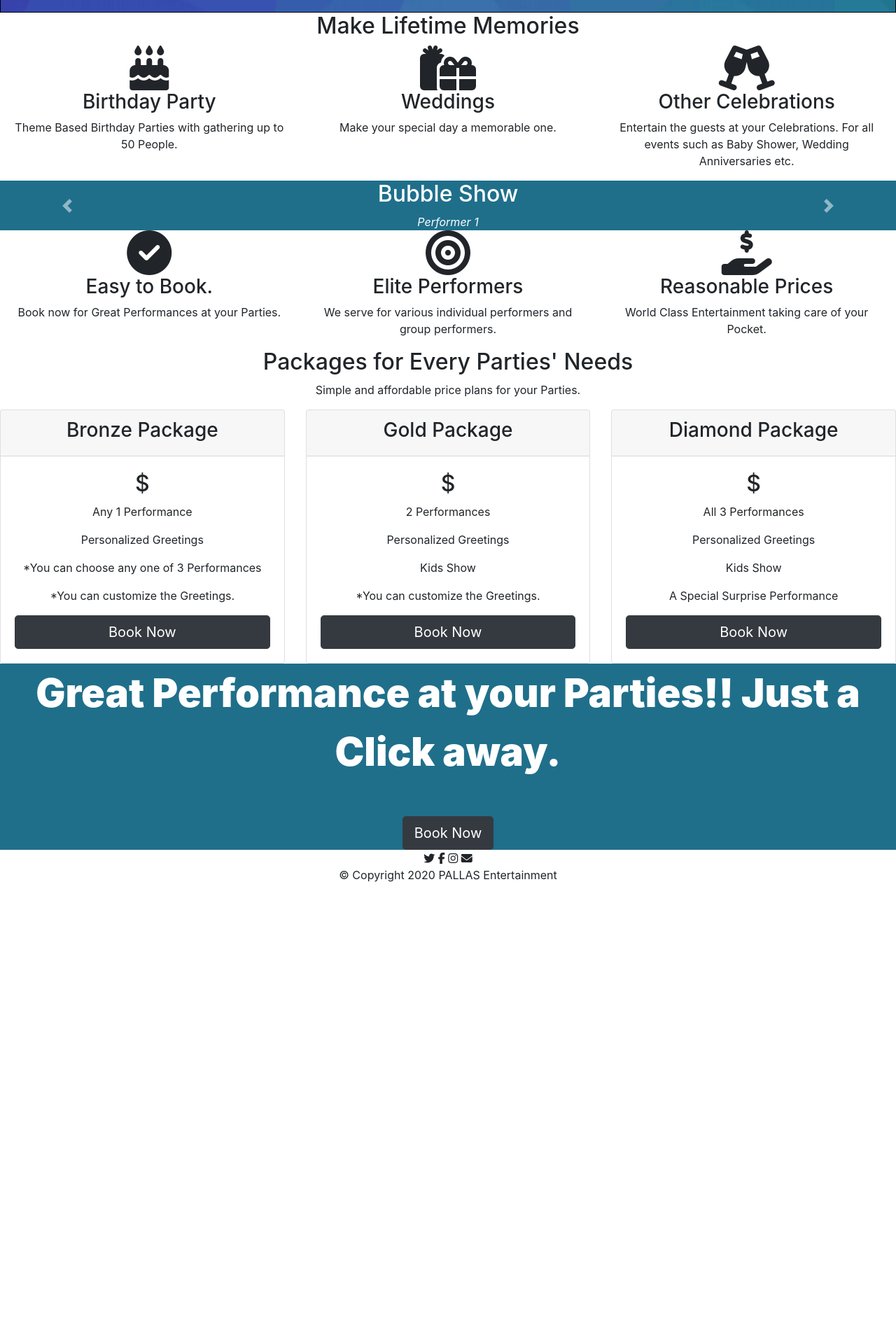
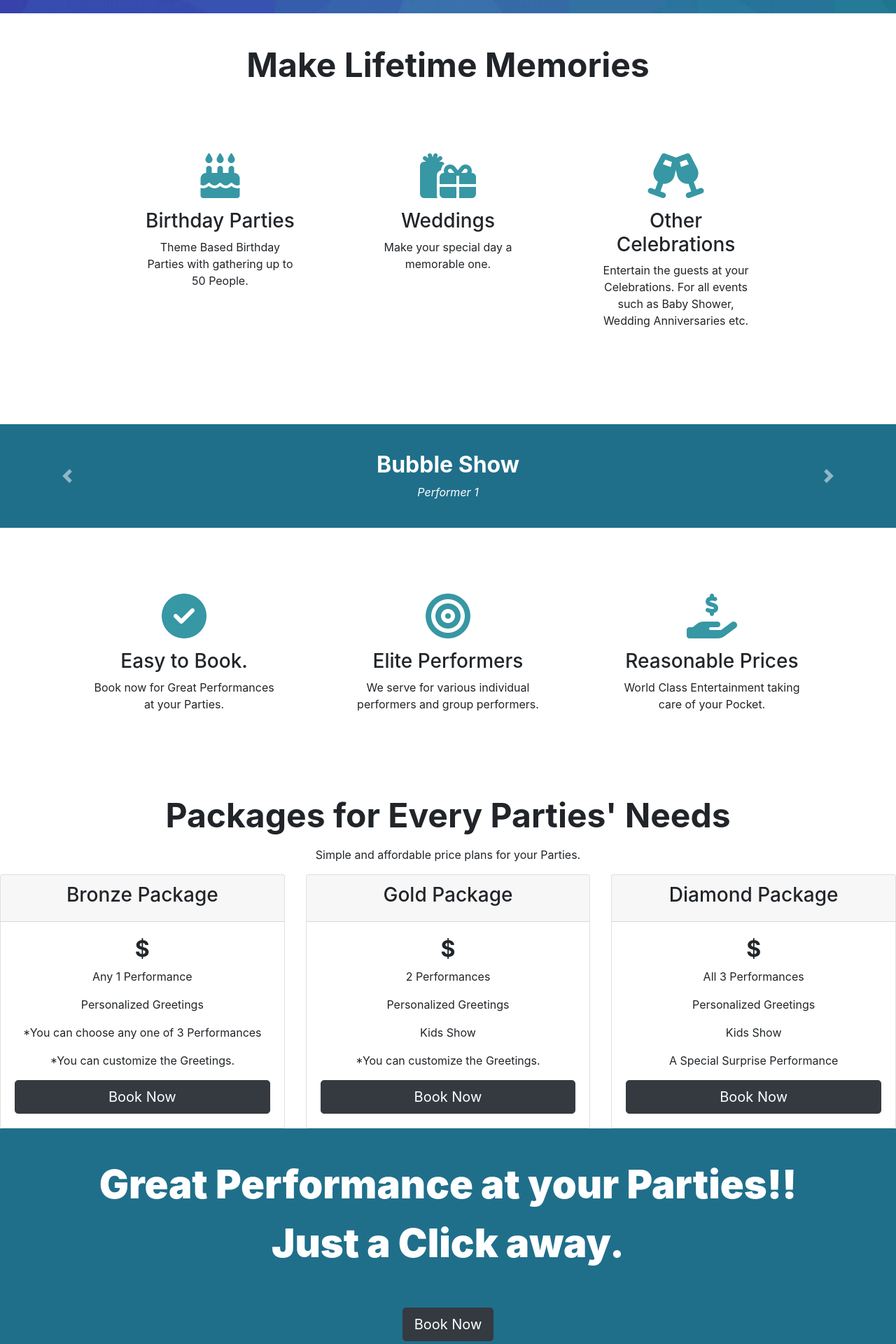
Before and after one commit to lncosta/SOEN287PALLAS, a PHP site: page /mainPage.html in a window 1280 px wide. Shown: the part 664-2584 px from the top of the page at 70% size. Before the commit the page ends 1924 px from the top, so only its background shows below. Run offline with PHP 8.4, Linux system fonts and the light colour scheme; some libraries are stand-ins or nearby versions.

Commit message:
Styling added to Gathering and Features Section

```diff
--- a/mainPage.html
+++ b/mainPage.html
@@ -110,30 +110,32 @@
 
     <!--Gathering-->
     <section class="white-section" id="gatherings">
+        <div class="container-fluid">
       <h2 class="section-heading">Make Lifetime Memories</h2>
       <div class="container-fluid">
         <div class="row">
-          <div class="col-lg-4 feature-box">
-            <i class="fas fa-birthday-cake fa-4x"></i>
-            <h3 class="feature-title">Birthday Party</h3>
+          <div class="col-lg-4 gathering-box">
+            <i class="gathering-icon fas fa-birthday-cake fa-4x"></i>
+            <h3 class="gathering-title">Birthday Parties</h3>
             <p>Theme Based Birthday Parties with gathering up to 50 People.</p>
           </div>
 
-          <div class="col-lg-4 feature-box">
-            <i class="fas fa-gifts fa-4x"></i>
-            <h3 class="feature-title">Weddings</h3>
+          <div class="col-lg-4 gathering-box">
+            <i class="gathering-icon fas fa-gifts fa-4x"></i>
+            <h3 class="gathering-title">Weddings</h3>
             <p>Make your special day a memorable one.</p>
           </div>
 
-          <div class="col-lg-4 feature-box">
-            <i class="fas fa-glass-cheers fa-4x"></i>
-            <h3 class="feature-title">Other Celebrations</h3>
+          <div class="col-lg-4 gathering-box">
+            <i class="gathering-icon fas fa-glass-cheers fa-4x"></i>
+            <h3 class="gathering-title">Other Celebrations</h3>
             <p>
               Entertain the guests at your Celebrations. For all events such as
               Baby Shower, Wedding Anniversaries etc.
             </p>
           </div>
         </div>
+      </div>
       </div>
     </section>
 
@@ -194,7 +196,7 @@
           </div>
 
           <div class="col-lg-4 feature-box">
-            <i class="fas fa-hand-holding-usd fa-4x"></i>
+            <i class="feature-icon fas fa-hand-holding-usd fa-4x"></i>
             <h3 class="feature-title">Reasonable Prices</h3>
             <p>World Class Entertainment taking care of your Pocket.</p>
           </div>
--- a/styles.css
+++ b/styles.css
@@ -8,6 +8,11 @@ body{
     color: #fff;
 }
 
+.section-heading{
+    font-size: 3rem;
+    line-height: 1.5;
+}
+
 /*Text*/
 .big-heading{
     font-size: 3.5rem;
@@ -16,16 +21,23 @@ body{
     margin-bottom: 50px;
 }
 
+h2{
+    font-weight: bold;
+}
+
+.container-fluid{
+    padding: 3% 7%;
+}
+
 /*Title Section*/
 #title{
-    padding: 3% 10%;
-    border: 1px solid black;
+    padding: 3% 7%;
     background-image: url(media/pattern.jpg);
 }
 
 .title-image{
     width: 500px;
-    padding: 0 0 18% 0;
+    padding: 0 0 5% 0;
 }
 
 @media (max-width: 1028px)
@@ -57,3 +69,27 @@ body{
     font-size: 1.2rem;
     font-family: "Montserrat";
 }
+
+/*Gathering Section*/
+#gathering ,#features{
+    background-color: #fff;
+    position: relative;
+    width: 100%;
+}
+
+.gathering-box ,.feature-box{
+    padding: 5%;
+}
+
+.gathering-icon ,.feature-icon{
+    color: #3797a4;
+    margin-bottom: 1rem;
+}
+
+.gathering-icon:hover , .feature-icon:hover{
+    color: #1f6f8b;
+}
+
+.gathering-title , .feature-title{
+    font-style: 1.5rem;
+}
```
